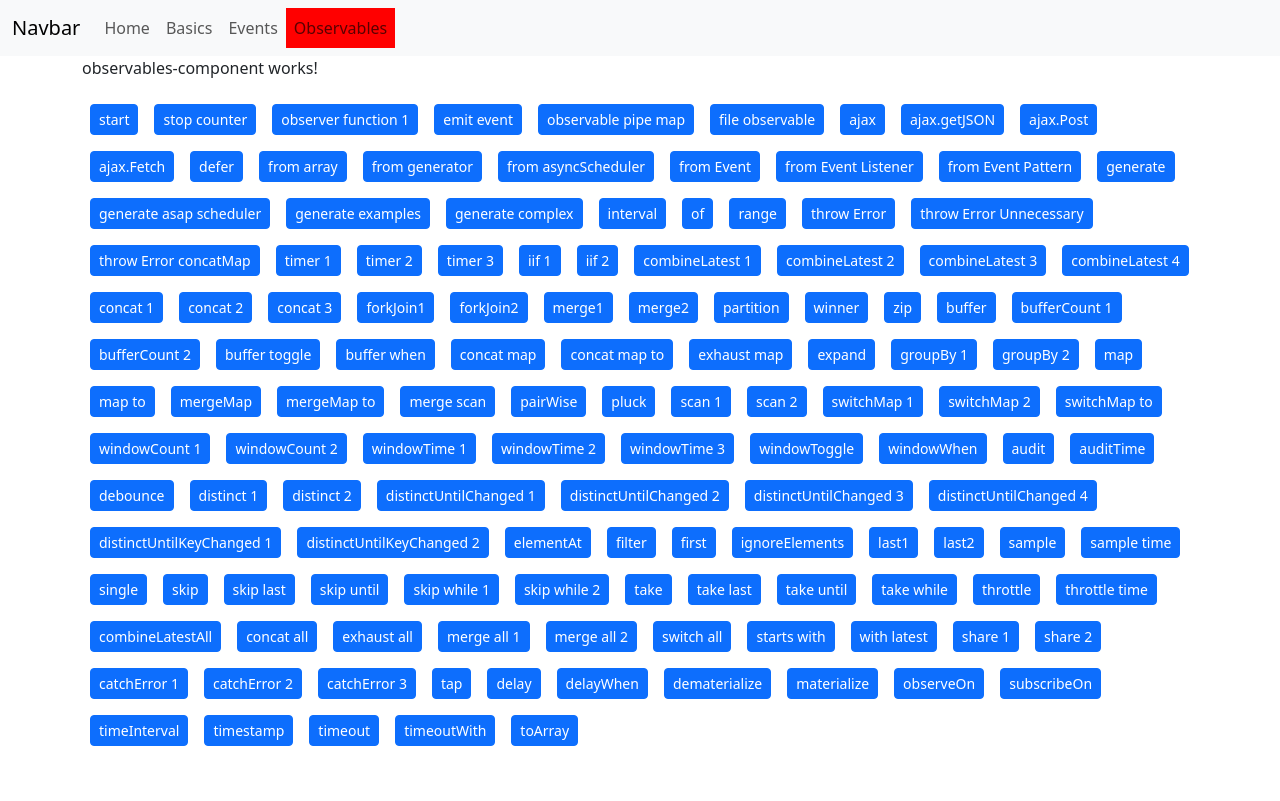
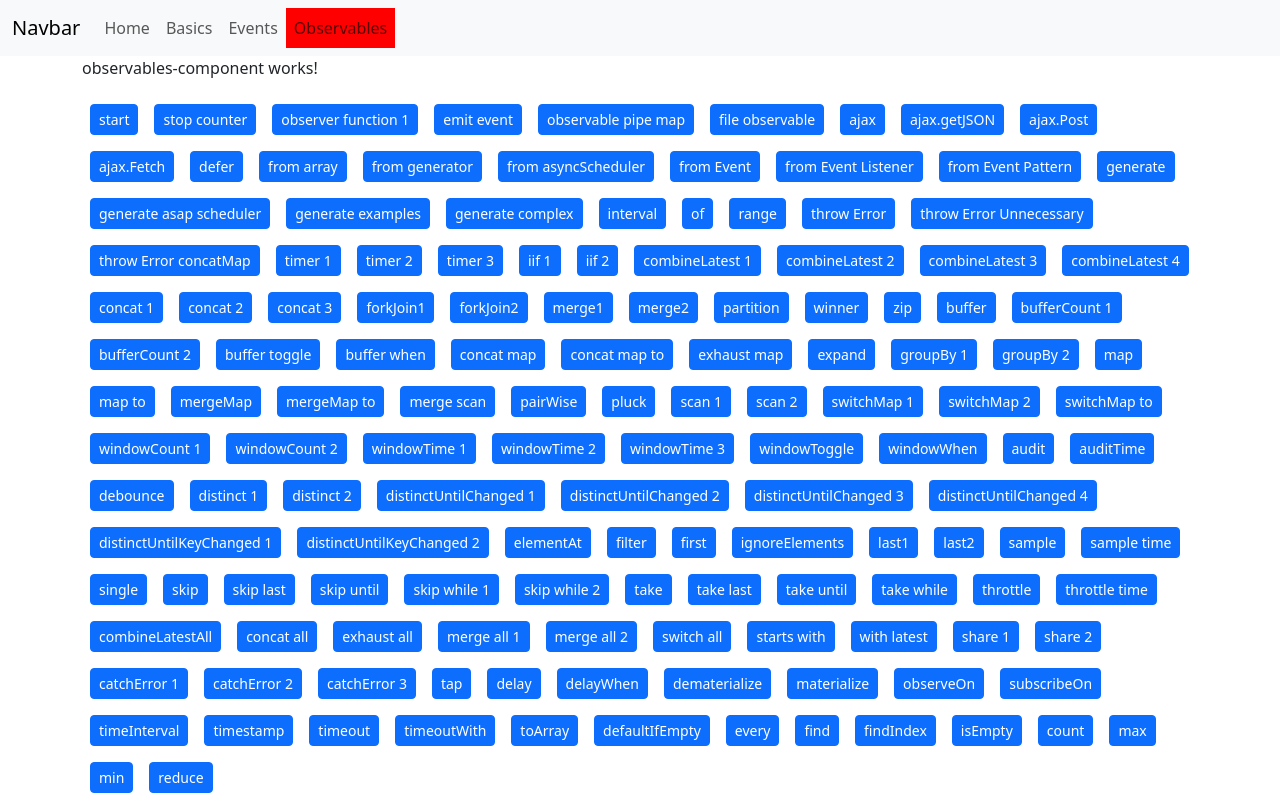
Before and after one commit to sweeptic/my-app, an Angular app: page /#/observables in a window 1280 px wide. Built offline with nearby package versions, Linux system fonts and the light colour scheme.

Commit message:
mathematical & conditional operator

```diff
--- a/src/app/observables-component/observables-component.component.html
+++ b/src/app/observables-component/observables-component.component.html
@@ -547,3 +547,25 @@
 <a style="margin: 8px" class="btn btn-primary btn-sm" (click)="toArray()"
   >toArray</a
 >
+
+<a style="margin: 8px" class="btn btn-primary btn-sm" (click)="defaultIfEmpty()"
+  >defaultIfEmpty</a
+>
+<a style="margin: 8px" class="btn btn-primary btn-sm" (click)="every()"
+  >every</a
+>
+<a style="margin: 8px" class="btn btn-primary btn-sm" (click)="find()">find</a>
+<a style="margin: 8px" class="btn btn-primary btn-sm" (click)="findIndex()"
+  >findIndex</a
+>
+<a style="margin: 8px" class="btn btn-primary btn-sm" (click)="isEmpty()"
+  >isEmpty</a
+>
+<a style="margin: 8px" class="btn btn-primary btn-sm" (click)="count()"
+  >count</a
+>
+<a style="margin: 8px" class="btn btn-primary btn-sm" (click)="max()">max</a>
+<a style="margin: 8px" class="btn btn-primary btn-sm" (click)="min()">min</a>
+<a style="margin: 8px" class="btn btn-primary btn-sm" (click)="reduce()"
+  >reduce</a
+>
--- a/src/app/observables-component/observables-component.component.ts
+++ b/src/app/observables-component/observables-component.component.ts
@@ -5,6 +5,7 @@ import {
   ErrorNotification,
   NextNotification,
   Observable,
+  Subject,
   Subscription,
   animationFrameScheduler,
   asapScheduler,
@@ -22,7 +23,9 @@ import {
   concatAll,
   concatMap,
   concatMapTo,
+  count,
   debounce,
+  defaultIfEmpty,
   defer,
   delay,
   delayWhen,
@@ -31,10 +34,13 @@ import {
   distinctUntilChanged,
   distinctUntilKeyChanged,
   elementAt,
+  every,
   exhaustAll,
   exhaustMap,
   expand,
   filter,
+  find,
+  findIndex,
   first,
   forkJoin,
   from,
@@ -45,15 +51,18 @@ import {
   ignoreElements,
   iif,
   interval,
+  isEmpty,
   last,
   map,
   mapTo,
   materialize,
+  max,
   merge,
   mergeAll,
   mergeMap,
   mergeMapTo,
   mergeScan,
+  min,
   observeOn,
   of,
   pairwise,
@@ -1812,6 +1821,101 @@ export class ObservablesComponentComponent {
     // output: [0, 1, 2, 3, 4, 5, 6, 7, 8, 9]
   }
 
+  defaultIfEmpty() {
+    const clicks = fromEvent(document, 'click');
+    const clicksBeforeFive = clicks.pipe(takeUntil(interval(3000)));
+    const result = clicksBeforeFive.pipe(defaultIfEmpty('no clicks'));
+    result.subscribe((x) => console.log(x));
+  }
+  every() {
+    of(1, 2, 3, 4, 5, 6)
+      .pipe(every((x) => x < 5))
+      .subscribe((x) => console.log(x)); // -> false
+  }
+  find() {
+    const div = document.createElement('div');
+    div.style.cssText = 'width: 200px; height: 200px; background: #09c;';
+    document.body.appendChild(div);
+
+    const clicks = fromEvent(document, 'click');
+    const result = clicks.pipe(
+      find((ev) => (<HTMLElement>ev.target).tagName === 'DIV')
+    );
+    result.subscribe((x) => console.log(x));
+  }
+  findIndex() {
+    const div = document.createElement('div');
+    div.style.cssText = 'width: 200px; height: 200px; background: #09c;';
+    document.body.appendChild(div);
+
+    const clicks = fromEvent(document, 'click');
+    const result = clicks.pipe(
+      findIndex((ev) => (<HTMLElement>ev.target).tagName === 'DIV')
+    );
+    result.subscribe((x) => console.log(x));
+  }
+  isEmpty() {
+    const source = new Subject<string>();
+    const result = source.pipe(isEmpty());
+
+    source.subscribe((x) => console.log(x));
+    result.subscribe((x) => console.log(x));
+
+    source.next('a');
+    source.next('b');
+    source.next('c');
+    source.complete();
+
+    // Outputs
+    // 'a'
+    // false
+    // 'b'
+    // 'c'
+  }
+
+  count() {
+    const numbers = range(1, 7);
+    const result = numbers.pipe(count((i) => i % 2 === 1));
+    result.subscribe((x) => console.log(x));
+    // Results in:
+    // 4
+  }
+  max() {
+    of(
+      { age: 7, name: 'Foo' },
+      { age: 5, name: 'Bar' },
+      { age: 9, name: 'Beer' }
+    )
+      .pipe(max((a, b) => (a.age < b.age ? -1 : 1)))
+      .subscribe((x) => console.log(x.name));
+
+    // Outputs
+    // 'Beer'
+  }
+  min() {
+    of(
+      { age: 7, name: 'Foo' },
+      { age: 5, name: 'Bar' },
+      { age: 9, name: 'Beer' }
+    )
+      .pipe(min((a, b) => (a.age < b.age ? -1 : 1)))
+      .subscribe((x) => console.log(x.name));
+
+    // Outputs
+    // 'Bar'
+  }
+  reduce() {
+    const clicksInFiveSeconds = fromEvent(document, 'click').pipe(
+      takeUntil(interval(5000))
+    );
+
+    const ones = clicksInFiveSeconds.pipe(map(() => 1));
+    const seed = 0;
+    const count = ones.pipe(reduce((acc, one) => acc + one, seed));
+
+    count.subscribe((x) => console.log(x));
+  }
+
   // window1() {
   // const clicks = fromEvent(document, 'click');
   // const sec = interval(1000);
```
